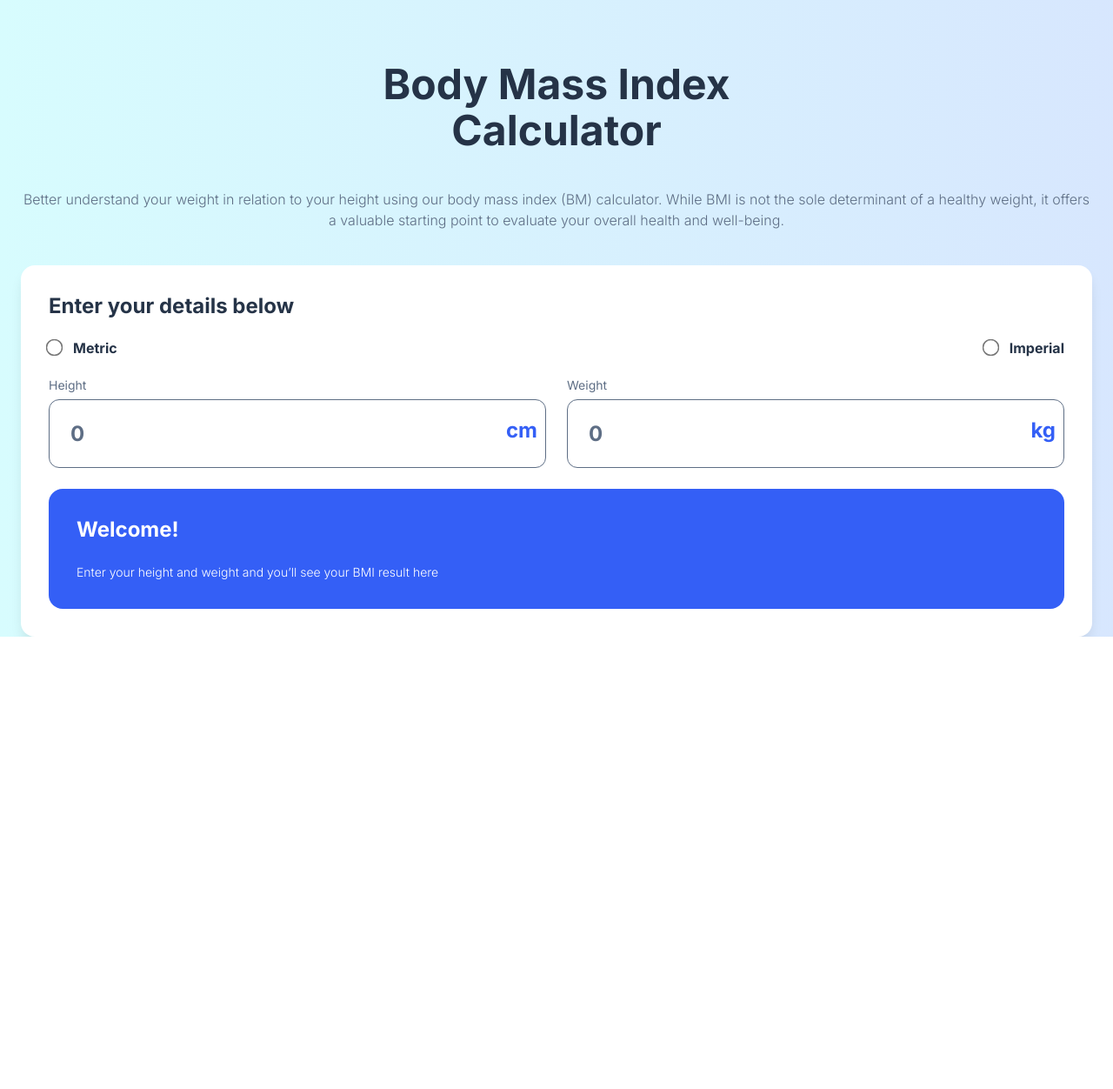
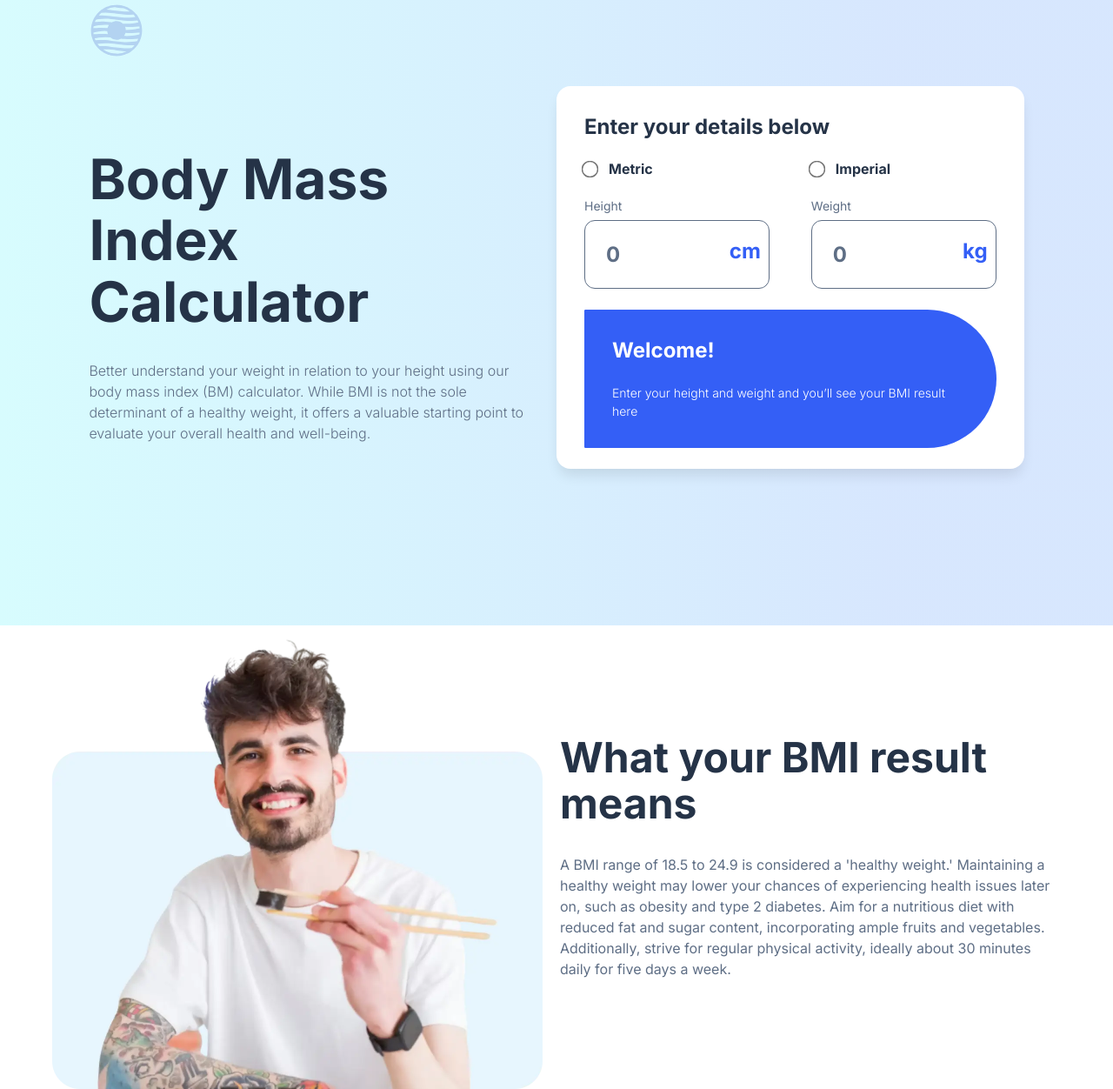
Before and after one commit to guido2288/bmi-calculator, a plain HTML site: page src/index.html in a window 1280 px wide. Shown: the part 81-1333 px from the top of the page at 87% size. Before the commit the page ends 813 px from the top, so only its background shows below. Drawn offline with Linux system fonts and the light colour scheme.

Commit message:
content section

```diff
--- a/src/index.html
+++ b/src/index.html
@@ -62,6 +62,15 @@
   </section>
 
 
+  <section class="content-section">
+    <img src="./assets/images/image-man-eating.webp" alt="image-man-eating">
+    <div class="content-text">
+      <h3>What your BMI result means</h3>
+      <p>A BMI range of 18.5 to 24.9 is considered a 'healthy weight.' Maintaining a healthy weight may lower your chances of experiencing health issues later on, such as obesity and type 2 diabetes. Aim for a nutritious diet with reduced fat and sugar content, incorporating ample fruits and vegetables. Additionally, strive for regular physical activity, ideally about 30 minutes daily for five days a week.</p>
+    </div>
+  </section>
+
+
 
 </body>
 </html>
--- a/src/style.css
+++ b/src/style.css
@@ -24,10 +24,11 @@
 
 }
 
+/* Hero Section */
+
 .hero-container{
     min-height: 100svh;
     padding: 32px 24px 0 24px;
-    background: var(--gradiant-1);
     display: flex;
     flex-direction: column;
 }
@@ -175,6 +176,39 @@
     line-height: 150%;
 }
 
+/* Content Section */
+
+.content-section{
+    display: flex;
+    flex-direction: column;
+    gap: 48px;
+    margin: 48px 0;
+}
+
+.content-text{
+    padding: 0 27px;
+    display: flex;
+    flex-direction: column;
+    gap: 32px;
+}
+
+.content-text h3{
+    font-size: 32px;
+    color: var(--blue-900);
+    font-weight: 700;
+    line-height: 110%;
+    letter-spacing: -5%;
+}
+
+.content-text p{
+    font-weight: 400;
+    font-size: 16px;
+    line-height: 150%;
+    letter-spacing: 0%;
+    color: var(--grey-500);
+}
+
+
 /* Media querys */
 @media (min-width: 768px) {
 
@@ -203,10 +237,108 @@
 
     .metrics-container{
         flex-direction: row;
-        gap: 24px;
+        justify-content: space-between;
+        gap: 0px;
     }
 
     .metrics-input{
+        width: calc(50% - 24px);
+    }
+
+    .radio-container{
+        width: calc(50% - 24px);
+    }
+
+    .result-display{
+        border-radius: 16px 999px 999px 16px;
+    }
+
+    /* Content Section */
+
+    .content-section{
+        flex-direction: row;
+        align-items: center;
+        width: 100%;
+        gap: 0;
+        margin: 48px 0;
+        overflow: hidden;
+        position: relative;
+    }
+
+    .content-section img{
+        max-width: 435px;
+        max-height: 411.09px;
+        transform: translateX(-20%);
+    }
+
+    .content-text{
+        width: 100%;
+        padding: 0 24px 0 0;
+    }
+
+}
+
+@media (min-width: 1024px) {
+    .hero-container{
+        background: linear-gradient(90deg, hsla(183, 95%, 92%, 1) 0%, hsla(216, 95%, 92%, 1) 80%);;
+        flex-direction: row;
+        justify-content: center;
+        align-items: center;
+        gap: 32px;
+        padding: 0 8%;
+
+    }
+    .description-hero{
+        position: relative;
         width: 50%;
+        max-width: 564px;
+        max-height: 440px;
+        align-items: flex-start;
+    }
+    .description-hero img{
+        position: absolute;
+        top: -96px;
+        width: 64px;
+        height: 64px;
+    }
+    .hero-text{
+        padding: 72px 0;
+    }
+    .hero-text h1{
+        font-size: 64px;
+        text-align: start;
+        padding: 0 0 32px 0;
+        max-width: 564px;
+    }
+    .hero-text p{
+        text-align: start;
+    }
+    .form-container{
+        width: 50%;
+        max-width: 564px;
+        max-height: 440px;
+    }
+
+        /* Content Section */
+
+    .content-section {
+        max-width: 1160px;
+        gap: 20px;
+        margin: 0 auto;
+    }
+
+    .content-section img{
+        max-width: 564px;
+        max-height: 533px;
+        transform: translateX(0%);
+    }
+
+    .content-text{
+        width: 100%;
+        padding: 0;
+    }
+
+    .content-text h3{
+        font-size: 48px;
     }
 }
```
